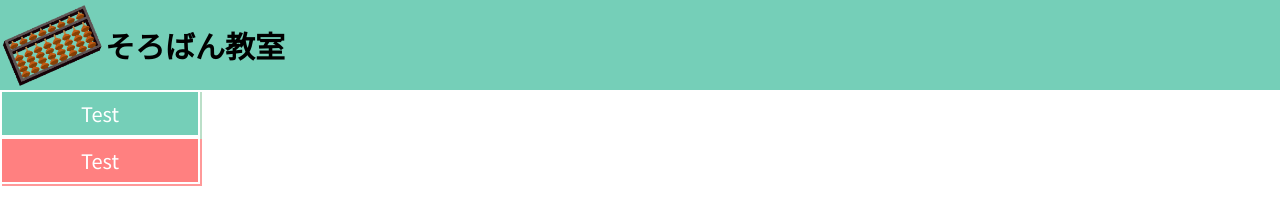
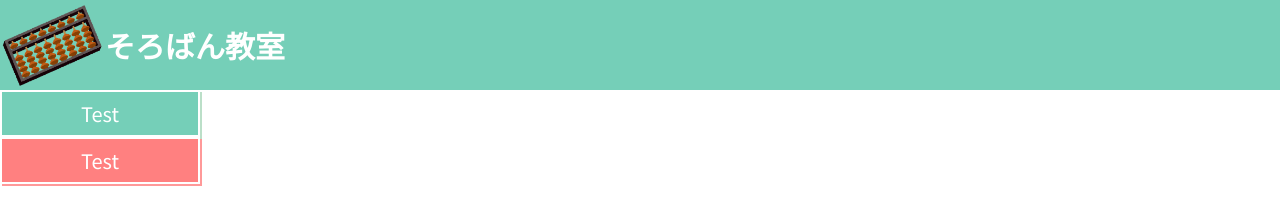
Before and after one commit to YahiroRyo/abacusLP, a plain HTML site: page index.html in a window 1280 px wide. Drawn offline with nearby package versions, Linux system fonts and the light colour scheme; files that its build step writes are made by us from their sources.

Commit message:
cosmetic.scss - 命名規則が間違っていたため、color_white -> color-white に修正

```diff
--- a/css/cosmetic.scss
+++ b/css/cosmetic.scss
@@ -5,4 +5,4 @@
 .width-full { width: 100%; }
 .flex { display: flex; }
 
-.color_white { color: white; }
+.color-white { color: white; }
```
